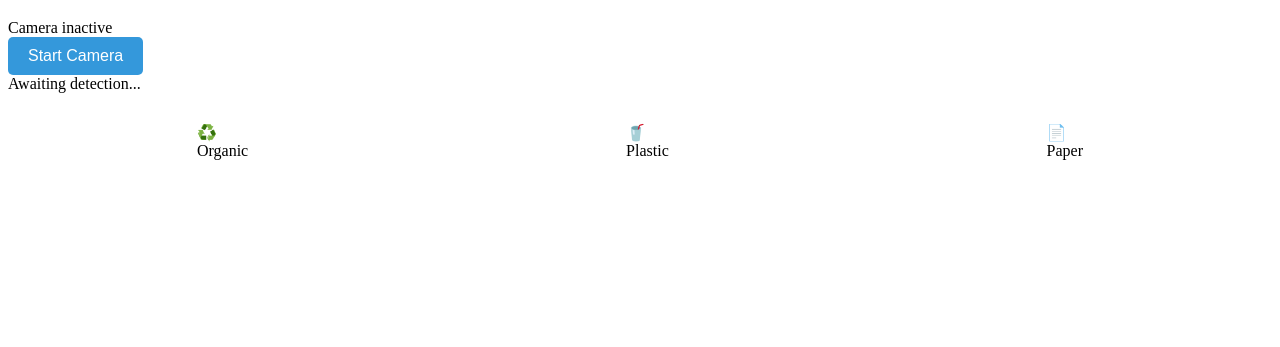
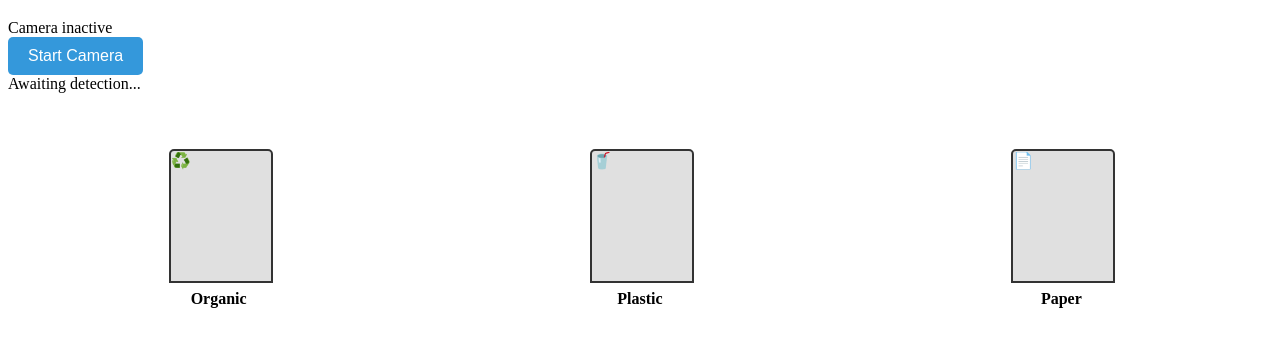
Before and after one commit to Nick-Lemy/EcoX, a plain HTML site: page index.html in a window 1280 px wide. Shown: the part 61-408 px from the top of the page. Drawn offline with Linux system fonts and the light colour scheme.

Commit message:
styling ecoX

```diff
--- a/style.css
+++ b/style.css
@@ -20,3 +20,31 @@
   justify-content: space-around;
   margin-top: 30px;
 }
+/* Base Bin Styles */
+.bin {
+  width: 120px;
+  height: 160px;
+  position: relative;
+  transition: transform 0.3s ease;
+}
+
+.bin-body {
+  width: 100px;
+  height: 130px;
+  background-color: #e0e0e0;
+  border: 2px solid #333;
+  border-radius: 5px 5px 0 0;
+  position: absolute;
+  bottom: 0;
+  left: 10px;
+  overflow: hidden;
+}
+
+.bin-label {
+  font-weight: bold;
+  margin-top: 5px;
+  position: absolute;
+  bottom: -25px;
+  width: 100%;
+  text-align: center;
+}
```
